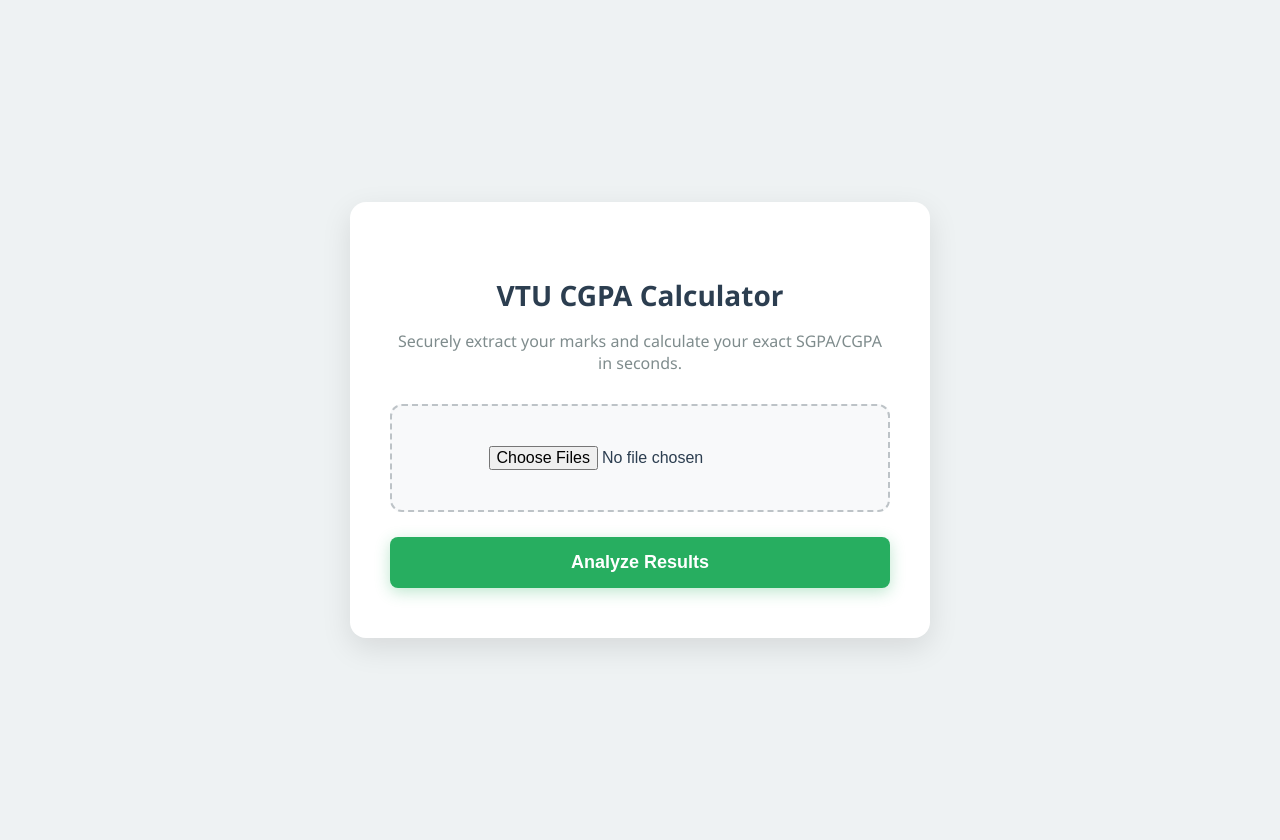
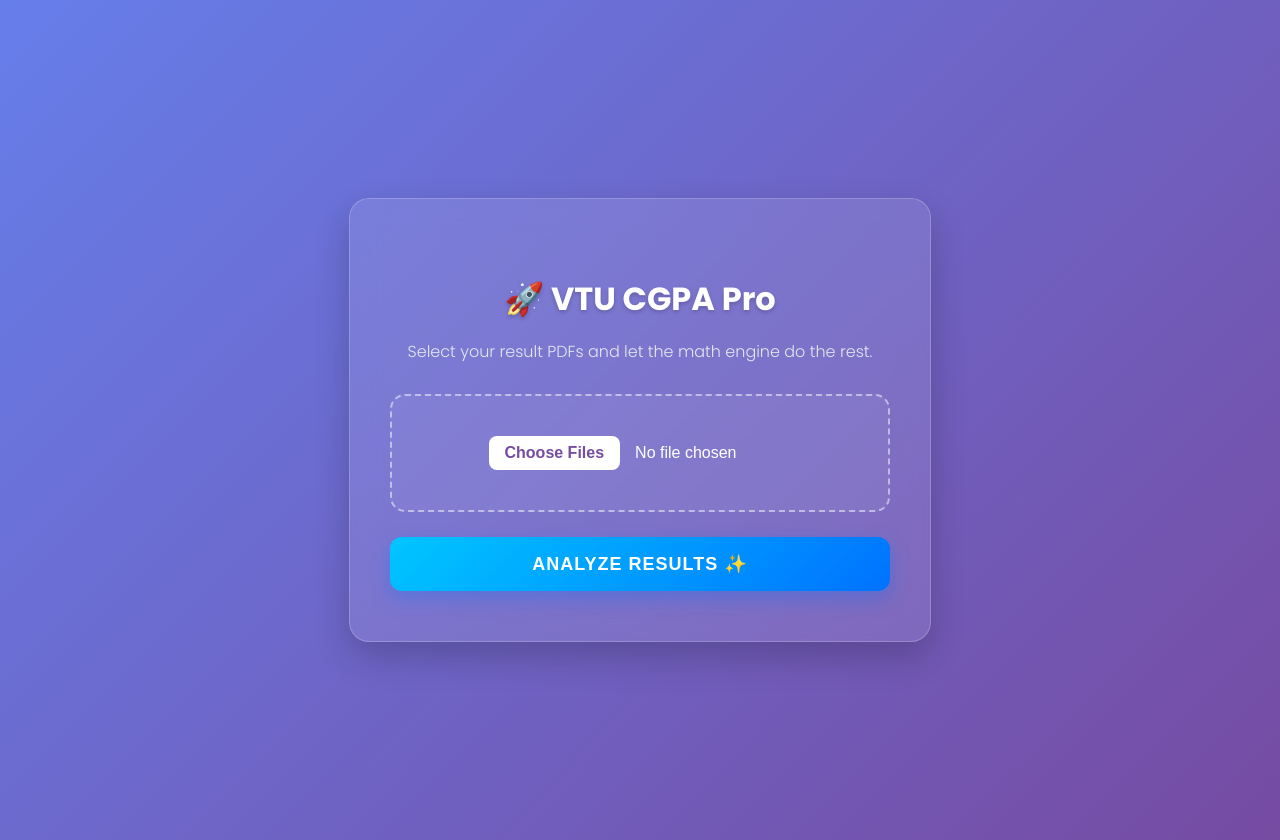
Before and after one commit to shridhar-1/VTU-SGPA-CGPA-CALCULATOR, a Flask app: page / in a window 1280 px wide. Run offline with Flask 3, Linux system fonts and the light colour scheme.

Commit message:
Redesign CGPA calculator page with new styles
Updated the design and content of the CGPA calculator page, enhancing the user interface with new styles and improved layout.

```diff
--- a/templates/index.html
+++ b/templates/index.html
@@ -1,29 +1,91 @@
 <!DOCTYPE html>
 <html lang="en">
 <head>
-    <title>CGPA Calculator - Upload</title>
+    <title>VTU CGPA Pro</title>
     <style>
-        body { font-family: 'Segoe UI', Tahoma, sans-serif; background-color: #eef2f3; display: flex; justify-content: center; align-items: center; min-height: 100vh; margin: 0; padding: 20px; }
-        .upload-card { background: white; padding: 50px 40px; border-radius: 16px; box-shadow: 0 10px 30px rgba(0,0,0,0.1); text-align: center; max-width: 500px; width: 100%; }
-        h2 { color: #2c3e50; font-size: 28px; margin-bottom: 10px; }
-        p { color: #7f8c8d; margin-bottom: 30px; }
-        .file-drop-area { border: 2px dashed #bdc3c7; border-radius: 12px; padding: 40px; background-color: #f8f9fa; transition: 0.3s; margin-bottom: 25px; cursor: pointer; }
-        .file-drop-area:hover { border-color: #3498db; background-color: #eaf2f8; }
-        input[type="file"] { font-size: 16px; color: #2c3e50; }
-        button { background: #27ae60; color: white; border: none; padding: 15px 30px; font-size: 18px; border-radius: 8px; cursor: pointer; font-weight: bold; width: 100%; transition: 0.3s; box-shadow: 0 4px 15px rgba(39, 174, 96, 0.3); }
-        button:hover { background: #2ecc71; transform: translateY(-2px); }
+        @import url('https://fonts.googleapis.com/css2?family=Poppins:wght@300;400;600;700&display=swap');
+        body {
+            font-family: 'Poppins', sans-serif;
+            background: linear-gradient(135deg, #667eea 0%, #764ba2 100%);
+            min-height: 100vh;
+            display: flex;
+            justify-content: center;
+            align-items: center;
+            margin: 0;
+            padding: 20px;
+            color: #fff;
+        }
+        .upload-card {
+            background: rgba(255, 255, 255, 0.1);
+            backdrop-filter: blur(15px);
+            -webkit-backdrop-filter: blur(15px);
+            padding: 50px 40px;
+            border-radius: 20px;
+            box-shadow: 0 15px 35px rgba(0,0,0,0.2);
+            border: 1px solid rgba(255, 255, 255, 0.2);
+            text-align: center;
+            max-width: 500px;
+            width: 100%;
+        }
+        h2 { font-size: 32px; margin-bottom: 10px; font-weight: 700; text-shadow: 0 2px 4px rgba(0,0,0,0.2); }
+        p { color: #e2e8f0; margin-bottom: 30px; font-weight: 300; }
+        .file-drop-area {
+            border: 2px dashed rgba(255, 255, 255, 0.5);
+            border-radius: 15px;
+            padding: 40px;
+            background-color: rgba(255, 255, 255, 0.05);
+            transition: all 0.3s ease;
+            margin-bottom: 25px;
+            cursor: pointer;
+        }
+        .file-drop-area:hover {
+            border-color: #fff;
+            background-color: rgba(255, 255, 255, 0.15);
+            transform: translateY(-2px);
+        }
+        input[type="file"] { font-size: 16px; color: #fff; }
+        input[type="file"]::file-selector-button {
+            background: #fff;
+            color: #764ba2;
+            padding: 8px 16px;
+            border: none;
+            border-radius: 8px;
+            font-weight: 600;
+            cursor: pointer;
+            margin-right: 15px;
+            transition: 0.3s;
+        }
+        input[type="file"]::file-selector-button:hover { background: #e2e8f0; }
+        button {
+            background: linear-gradient(135deg, #00c6ff 0%, #0072ff 100%);
+            color: white;
+            border: none;
+            padding: 16px 32px;
+            font-size: 18px;
+            border-radius: 12px;
+            cursor: pointer;
+            font-weight: 700;
+            width: 100%;
+            transition: all 0.3s ease;
+            box-shadow: 0 8px 20px rgba(0, 114, 255, 0.3);
+            text-transform: uppercase;
+            letter-spacing: 1px;
+        }
+        button:hover {
+            transform: translateY(-3px);
+            box-shadow: 0 12px 25px rgba(0, 114, 255, 0.5);
+        }
     </style>
 </head>
 <body>
     <div class="upload-card">
-        <h2>VTU CGPA Calculator</h2>
-        <p>Securely extract your marks and calculate your exact SGPA/CGPA in seconds.</p>
-
+        <h2>🚀 VTU CGPA Pro</h2>
+        <p>Select your result PDFs and let the math engine do the rest.</p>
         <form action="/upload" method="POST" enctype="multipart/form-data">
             <div class="file-drop-area">
                 <input type="file" name="result_pdfs" accept=".pdf" multiple required>
             </div>
-            <button type="submit">Analyze Results</button>
+            <button type="submit">Analyze Results ✨</button>
         </form>
     </div>
 </body>
```
